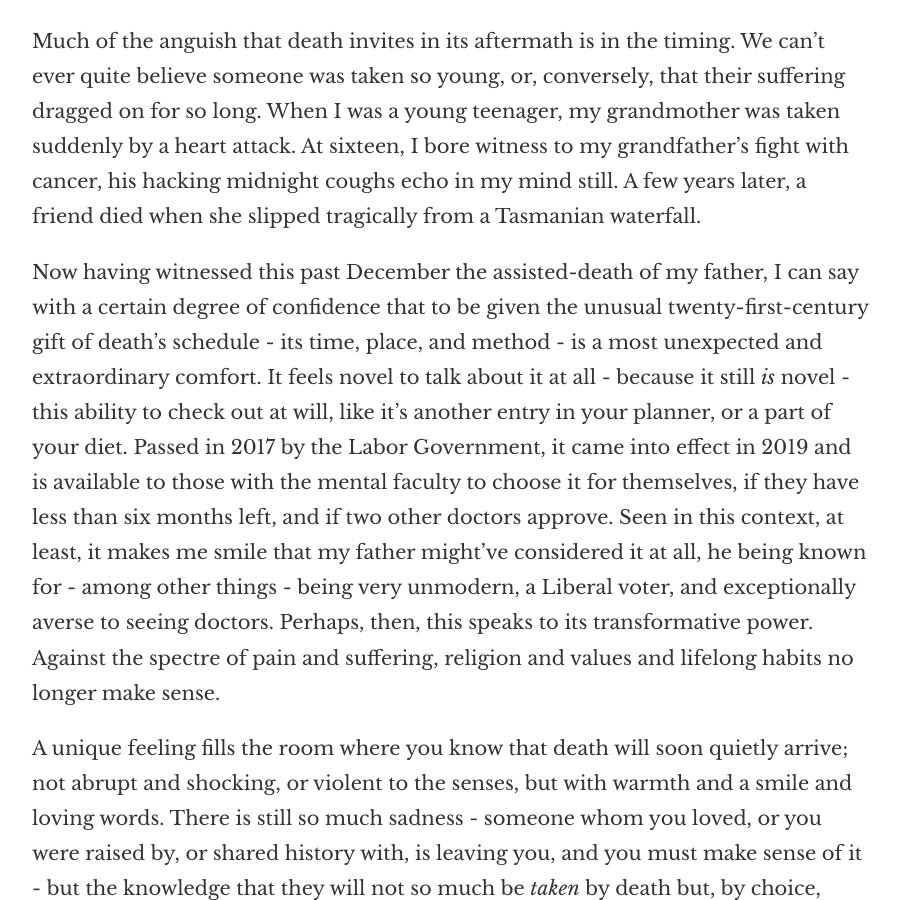
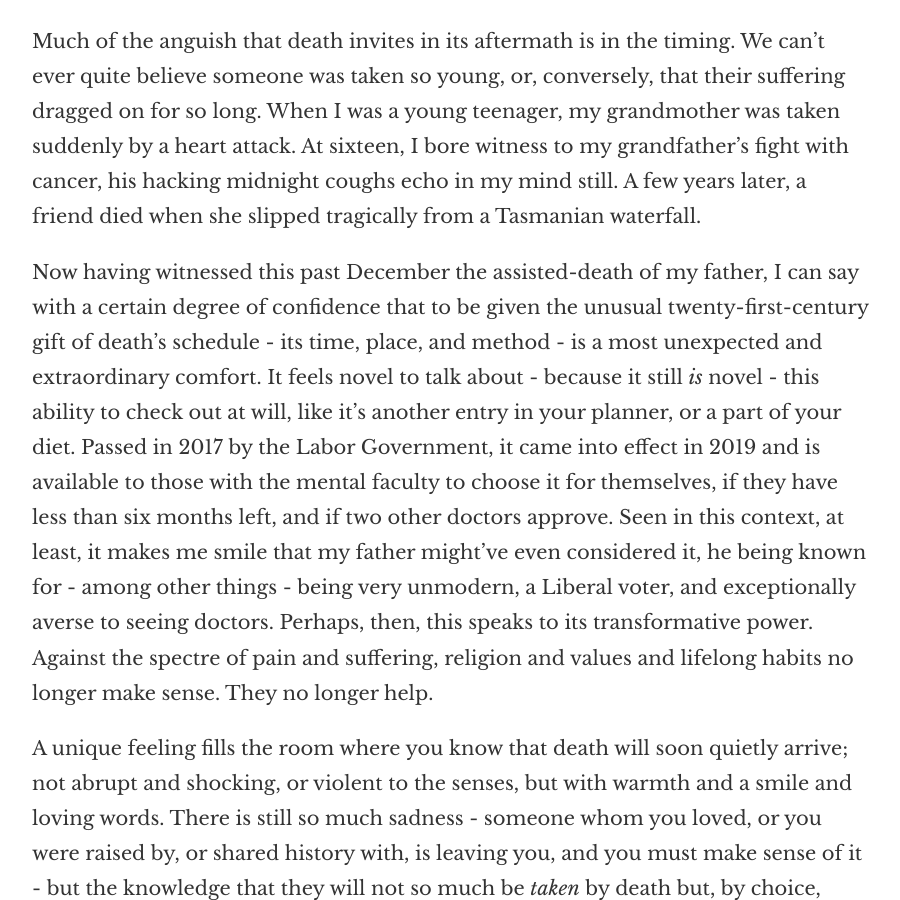
Before and after one commit to gitsit/rzrecord, a Jekyll site: the page built from _posts/2021-01-12-the-time-of-death.md, in a window 1280 px wide and 900 px high, scrolled down 1576 px. Shown: the whole window, without its empty margins (188-1088 px from the left). Built offline with Jekyll 4.4.1, drawn with Linux system fonts in a browser that asks for light colours; nearby versions of some CDN libraries.

```diff
--- a/_posts/2021-01-12-the-time-of-death.md
+++ b/_posts/2021-01-12-the-time-of-death.md
@@ -20,7 +20,9 @@ Of course, they had to turn away. How could they not? There is rarely a genuine
 
 Much of the anguish that death invites in its aftermath is in the timing. We can't ever quite believe someone was taken so young, or, conversely, that their suffering dragged on for so long.  When I was a young teenager, my grandmother was taken suddenly by a heart attack. At sixteen, I bore witness to my grandfather's fight with cancer, his hacking midnight coughs echo in my mind still.  A few years later, a friend died when she slipped tragically from a Tasmanian waterfall.
 
-Now having witnessed this past December the assisted-death of my father, I can say with a certain degree of confidence that to be given the unusual twenty-first-century gift of death's schedule - its time, place, and method - is a most unexpected and extraordinary comfort. It feels novel to talk about it at all - because it still *is* novel - this ability to check out at will, like it's another entry in your planner, or a part of your diet. Passed in 2017 by the Labor Government, it came into effect in 2019 and is available to those with the mental faculty to choose it for themselves, if they have less than six months left, and if two other doctors approve. Seen in this context, at least, it makes me smile that my father might've considered it at all, he being known for - among other things - being very unmodern, a Liberal voter, and exceptionally averse to seeing doctors. Perhaps, then, this speaks to its transformative power. Against the spectre of pain and suffering, religion and values and lifelong habits no longer make sense.
+Now having witnessed this past December the assisted-death of my father, I can say with a certain degree of confidence that to be given the unusual twenty-first-century gift of death's schedule - its time, place, and method - is a most unexpected and extraordinary comfort. It feels novel to talk about - because it still *is* novel - this ability to check out at will, like it's another entry in your planner, or a part of your diet. Passed in 2017 by the Labor Government, it came into effect in 2019 and is available to those with the mental faculty to choose it for themselves, if they have less than six months left, and if two other doctors approve. Seen in this context, at least, it makes me smile that my father might've even considered it, he being known for - among other things - being very unmodern, a Liberal voter, and exceptionally averse to seeing doctors. Perhaps, then, this speaks to its transformative power. Against the spectre of pain and suffering, religion and values and lifelong habits no longer make sense. They no longer help.
+
+
 
 A unique feeling fills the room where you know that death will soon quietly arrive; not abrupt and shocking, or violent to the senses, but with warmth and a smile and loving words. There is still so much sadness - someone whom you loved, or you were raised by, or shared history with, is leaving you, and you must make sense of it - but the knowledge that they will not so much be *taken* by death but, by choice, *depart* with it, is calming. This feeling lingers in the heart.
 
```
